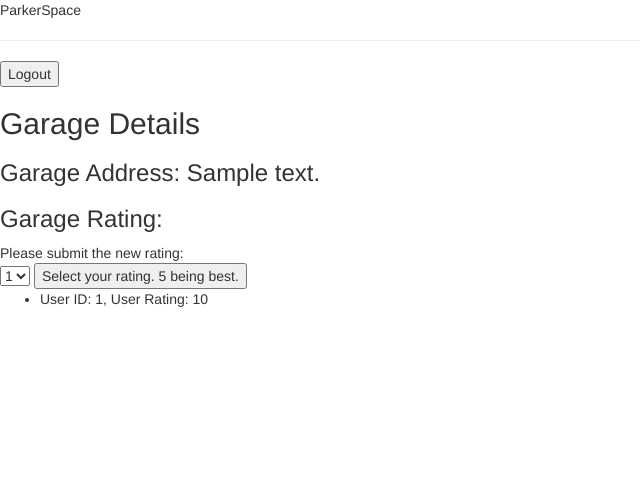
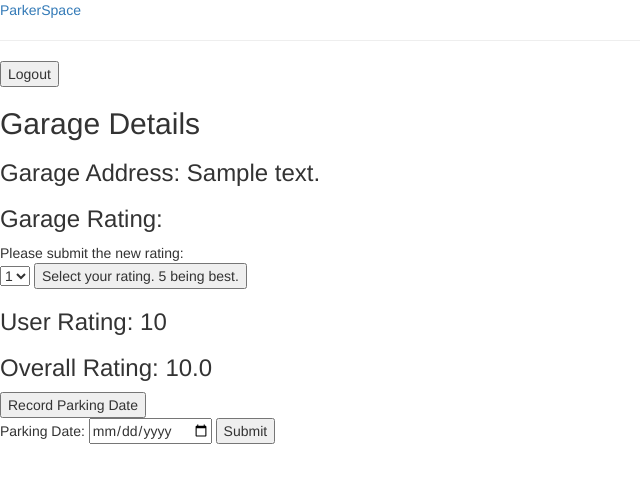
Before and after one commit to lydiayhuang/HB-Final-Project, a Flask app: page /garages/1 in a window 1280 px wide. Shown: the top 483 px of the page, without its empty margins (0-640 px from the left). Run offline with Flask 2, Linux system fonts and the light colour scheme; the visitor is signed in with stand-in values (Sample User, id 1); tables that the repository leaves empty hold one stand-in row (Sample ...); some libraries are stand-ins or nearby versions.

Commit message:
version 3 added parking history function plus chart as well as markers for maps

```diff
--- a/server.py
+++ b/server.py
@@ -16,6 +16,7 @@ from geopy.distance import vincenty
 from helper import closest_garage
 
 import geocoder
+
 
 
 
@@ -136,11 +137,62 @@ def garage_details(parking_id):
     """Show garage details."""
 
     garage = Parking_location.query.filter(Parking_location.parking_id == parking_id).one()
+    user_rating_score = None
+
+    if session['logged_in']:
+        user_rating = Rating.query.filter(Rating.parking_id == garage.parking_id, Rating.user_id == session['logged_in'])
+        if user_rating.count():
+            user_rating_score = user_rating.one().score
+
+    if len(garage.rating):
+        overall_rating = float(sum(rating.score for rating in garage.rating))/len(garage.rating)
+    else:
+        overall_rating = 0
+    # print [rating.score for rating in garage.rating]
+    return render_template("garage_details.html",
+                                    garage=garage,
+                                    overall_rating=overall_rating,
+                                    user_rating=user_rating_score)
+
+@app.route("/map_data", methods=['GET'])
+def map_data():
+    parking_locations = Parking_location.query.all()
+    data = []
+    for location in parking_locations:
+        coordinates=dict(lat=location.latitude, lng=location.longitude)
+        data.append(dict(id=location.parking_id, coordinates=coordinates))
+    return jsonify(data=data)
 
 
+@app.route("/chart/<user_id>", methods=['GET'])
+def chart(user_id):
 
-    return render_template("garage_details.html",
-                                    garage=garage)
+    user_histories = User_history.query.filter(User_history.user_id == user_id)
+    #creating array of 12 0's for 12 months
+    data = [0]*12
+    for history in user_histories:
+        month = history.parking_date.month
+        #index starts from 0 so we are subtracting 1
+        data[month-1]+= 1
+        # print history.parking_date
+    return jsonify(data=data)
+
+
+@app.route("/record_parking", methods=['POST'])
+def record_parking():
+    """records parking date"""
+
+    date = request.form.get("parking_date")
+    parking_id = request.form.get("parking_id")
+    user_id = request.form.get("user")
+
+    new_history = User_history(parking_id=parking_id, parking_date=date, user_id=user_id)
+    db.session.add(new_history)
+    db.session.commit()
+
+    # print date, parking_id, user_id
+    return redirect('/users/' + str(user_id))
+
 
 
 
--- a/templates/base.html
+++ b/templates/base.html
@@ -4,13 +4,14 @@
   <title>PakerSpace</title>
   <link rel="stylesheet" type="text/css" href="https://cdnjs.cloudflare.com/ajax/libs/twitter-bootstrap/3.3.7/css/bootstrap.min.css">
   <script type="text/javascript" src="https://cdnjs.cloudflare.com/ajax/libs/jquery/2.2.4/jquery.min.js"></script>
+  <script type="text/javascript" src="https://cdnjs.cloudflare.com/ajax/libs/Chart.js/2.5.0/Chart.js"></script>
   <script type="text/javascript" src="https://cdnjs.cloudflare.com/ajax/libs/twitter-bootstrap/3.3.7/js/bootstrap.min.js"></script>
 </head>
 
 
 
 <body>
-  ParkerSpace
+  <a href="/">ParkerSpace</a>
   <hr>
 
 
--- a/templates/garage_details.html
+++ b/templates/garage_details.html
@@ -14,12 +14,12 @@
           <option label="4">4</option>
           <option label="5">5</option>
         </select>
-        <input type="hidden" name="parking" value="{{garage.parking_id}}">
-        <input type="hidden" name="user" value="{{session['logged_in']}}">
+        <input type="hidden" id="parking" name="parking" value="{{garage.parking_id}}">
+        <input type="hidden" id="user" name="user" value="{{session['logged_in']}}">
         <button type="submit">Select your rating. 5 being best.</button>
       </form>
     {% endif %}
-    <ul>
+    <!-- <ul>
 
       {% for rating in garage.rating %}
           <li>
@@ -27,8 +27,24 @@
               User Rating: {{ rating.score }}
           </li>
       {% endfor %}
-    </ul>
+    </ul> -->
 
+    {% if user_rating %}
+      <h3>User Rating: {{ user_rating }}</h3>
+    {% endif %}
 
+      <h3>Overall Rating: {{ overall_rating }}</h3>
+
+<button id='record'>Record Parking Date</button>
+
+<form action="/record_parking" method="POST">
+  <input type="hidden" id="parking" name="parking_id" value="{{garage.parking_id}}">
+  <input type="hidden" id="user" name="user" value="{{session['logged_in']}}">
+
+  Parking Date:
+  <input type="date" name="parking_date">
+
+  <button type="submit">Submit</button>
+</form>
 
 {% endblock %}
```
Also changed, not shown: templates/garage_list.html (+110 -0 lines), templates/user_detail.html (+54 -1 lines).
